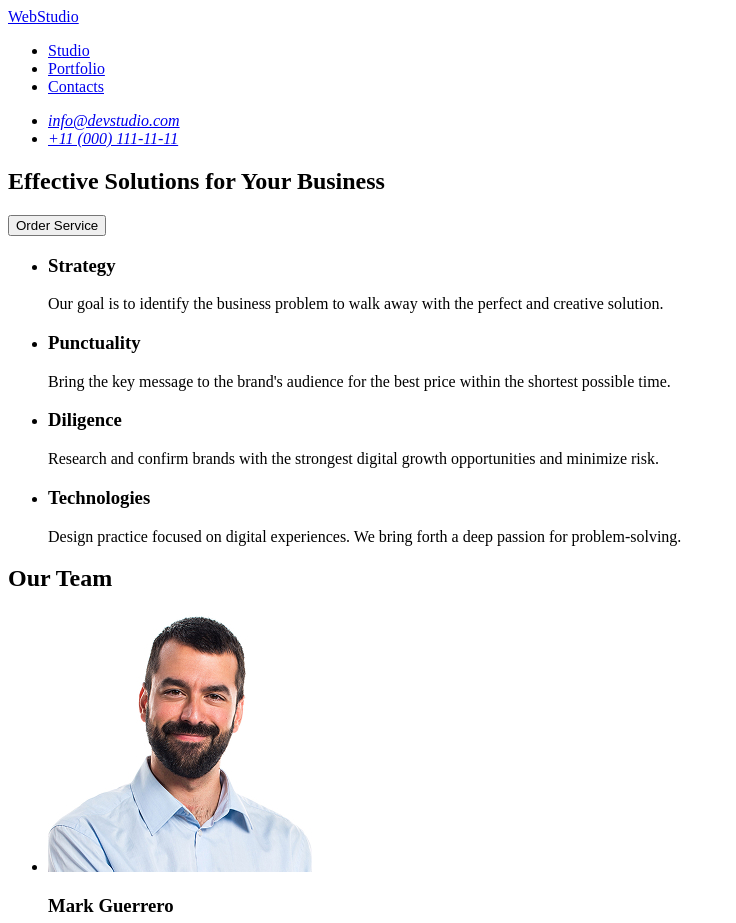
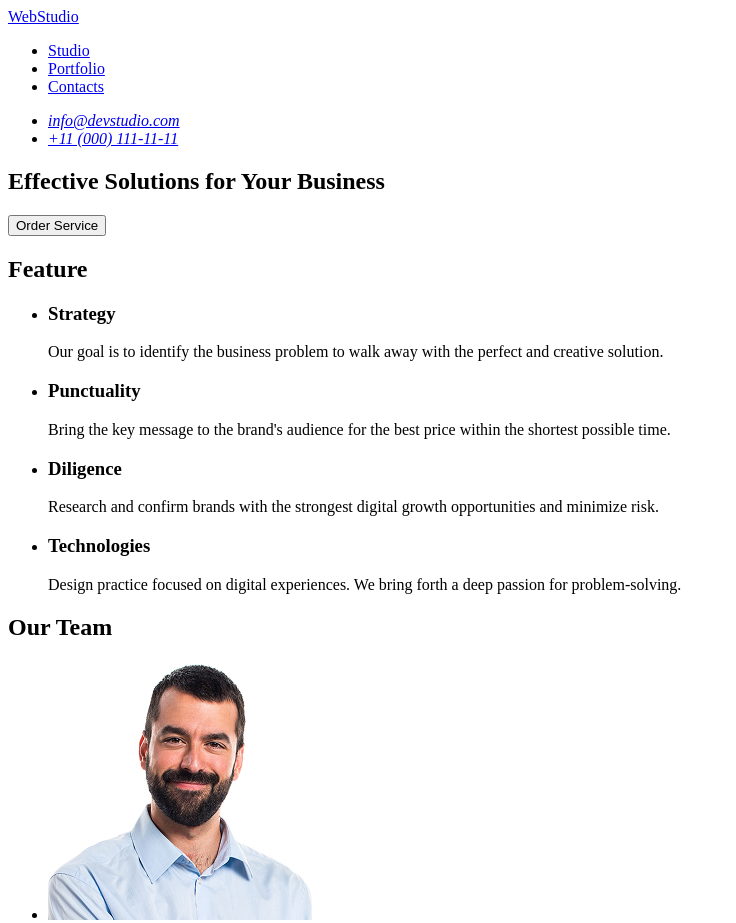
Before and after one commit to Sergiy-Shvaiko/goit-markup-hw-01, a plain HTML site: page index.html in a window 1280 px wide. Shown: the top 923 px of the page, without its empty margins (0-736 px from the left). Drawn offline with Linux system fonts and the light colour scheme.

Commit message:
add h2 for section1

```diff
--- a/index.html
+++ b/index.html
@@ -35,6 +35,7 @@
           Order Service
         </button>
       </section>
+      <h2>Feature</h2>
       <section class="section-1">
         <ul>
           <li>
```
